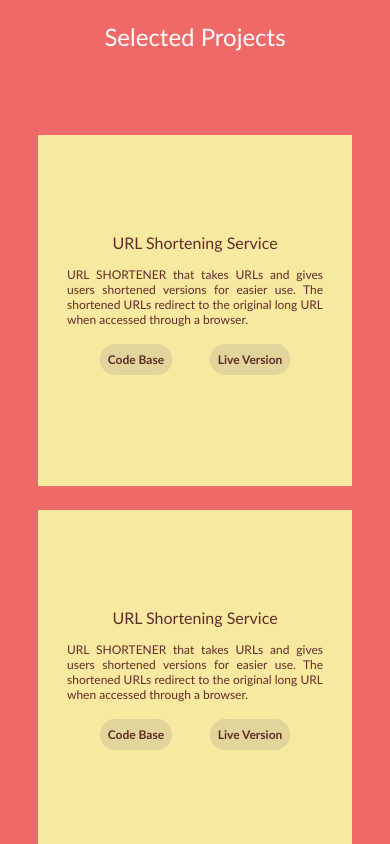
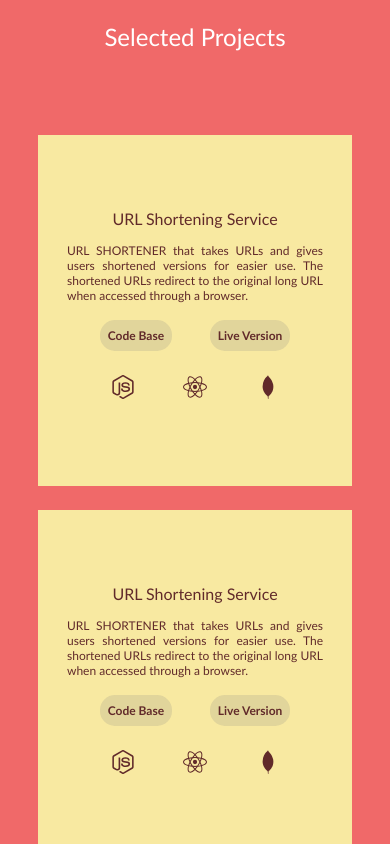
Before and after one commit to OsasAzamegbe/Portfolio-v1, a React (Create React App) app: page / in a window 390 px wide. Shown: the part 860-1704 px from the top of the page. Built offline with nearby package versions, Linux system fonts and the light colour scheme.

Commit message:
FEAT: added tech stack icons

```diff
--- a/src/components/Card.css
+++ b/src/components/Card.css
@@ -1,7 +1,6 @@
 .card{
     display: flex;
     justify-content: center;
-    align-items: center;
     flex-direction: column;
     padding: 24px;
     margin: 24px;
@@ -54,6 +53,19 @@
     line-height: 24px;
 }
 
+.card-techstack{
+    display: inline-flex;
+    justify-content: space-evenly;
+    align-items: center;
+    width: 100%;
+    height: 48px;
+    padding: 48px 0;
+}
+
+.icon{
+    font-size: 36px;
+}
+
 @media screen and (max-width: 960px) {
     .card{
         width: 90vw;
@@ -71,4 +83,15 @@
         margin: 5px;
         line-height: normal;
     }
+
+    .card-techstack{
+        width: 100%;
+        height: 48px;
+        padding: 24px 0;
+    }
+
+    .icon{
+        font-size: 24px;
+    }
+
 }
--- a/src/components/Card.js
+++ b/src/components/Card.js
@@ -1,6 +1,7 @@
 import React from 'react'
 import './Card.css'
 import {Link} from 'react-router-dom'
+import {SiNodeDotJs, SiReact, SiMongodb} from 'react-icons/si'
 
 
 const Card = () => {
@@ -17,6 +18,12 @@ const Card = () => {
                         Live Version
                     </Link>
                 </div>
+                <div className="card-techstack">
+                    <SiNodeDotJs className="icon node-icon"/>
+                    <SiReact className="icon react-icon"/>
+                    <SiMongodb className="icon mongodb-icon"/>
+                </div>
+
             </div>
 
         </div>
```
